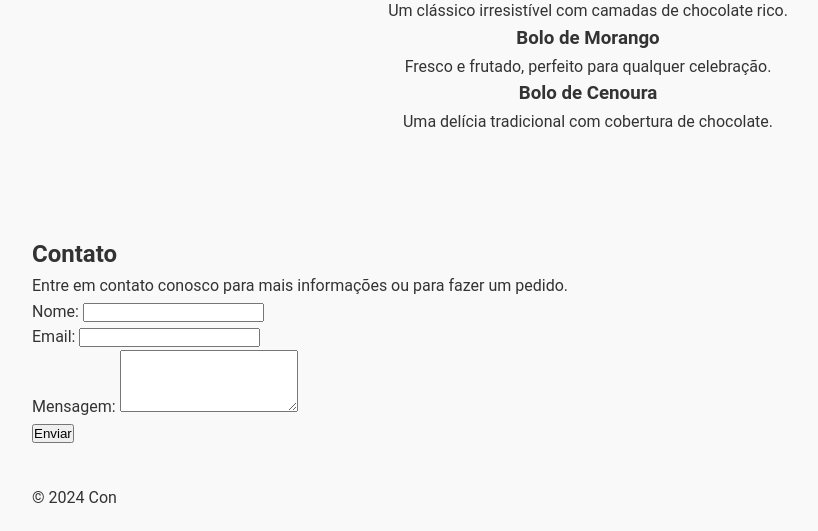
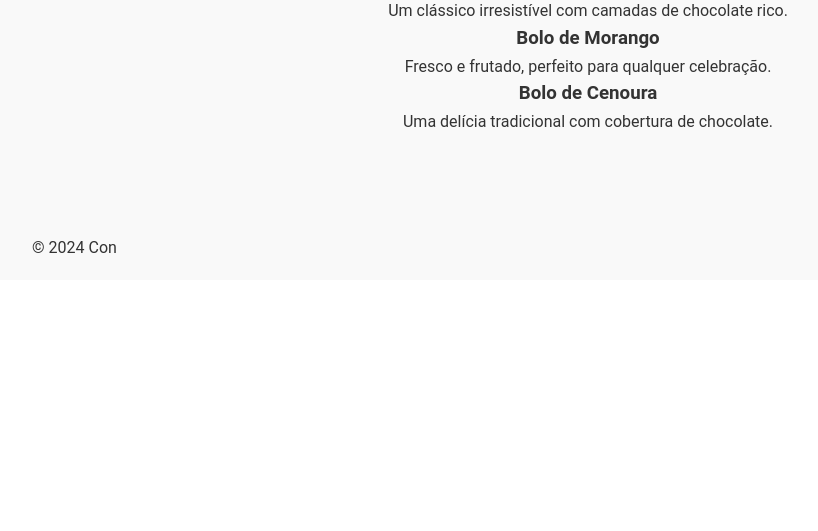
Before and after one commit to DanteKeyy/confeitaria, a Flask app: page / in a window 1280 px wide. Shown: the part 1053-1584 px from the top of the page, without its empty margins (52-870 px from the left). After the commit the page ends 1306 px from the top, so only its background shows below. Run offline with Flask 3, Linux system fonts and the light colour scheme.

Commit message:
Update index.html

```diff
--- a/templates/index.html
+++ b/templates/index.html
@@ -57,27 +57,7 @@
         </div>
     </section>
 
-    <section id="contact" class="contact">
-        <div class="container">
-            <h2>Contato</h2>
-            <p>Entre em contato conosco para mais informações ou para fazer um pedido.</p>
-            <form action="submit_form.php" method="post">
-                <div class="form-group">
-                    <label for="name">Nome:</label>
-                    <input type="text" id="name" name="name" required>
-                </div>
-                <div class="form-group">
-                    <label for="email">Email:</label>
-                    <input type="email" id="email" name="email" required>
-                </div>
-                <div class="form-group">
-                    <label for="message">Mensagem:</label>
-                    <textarea id="message" name="message" rows="4" required></textarea>
-                </div>
-                <button type="submit">Enviar</button>
-            </form>
-        </div>
-    </section>
+
 
     <footer>
         <div class="container">
```
